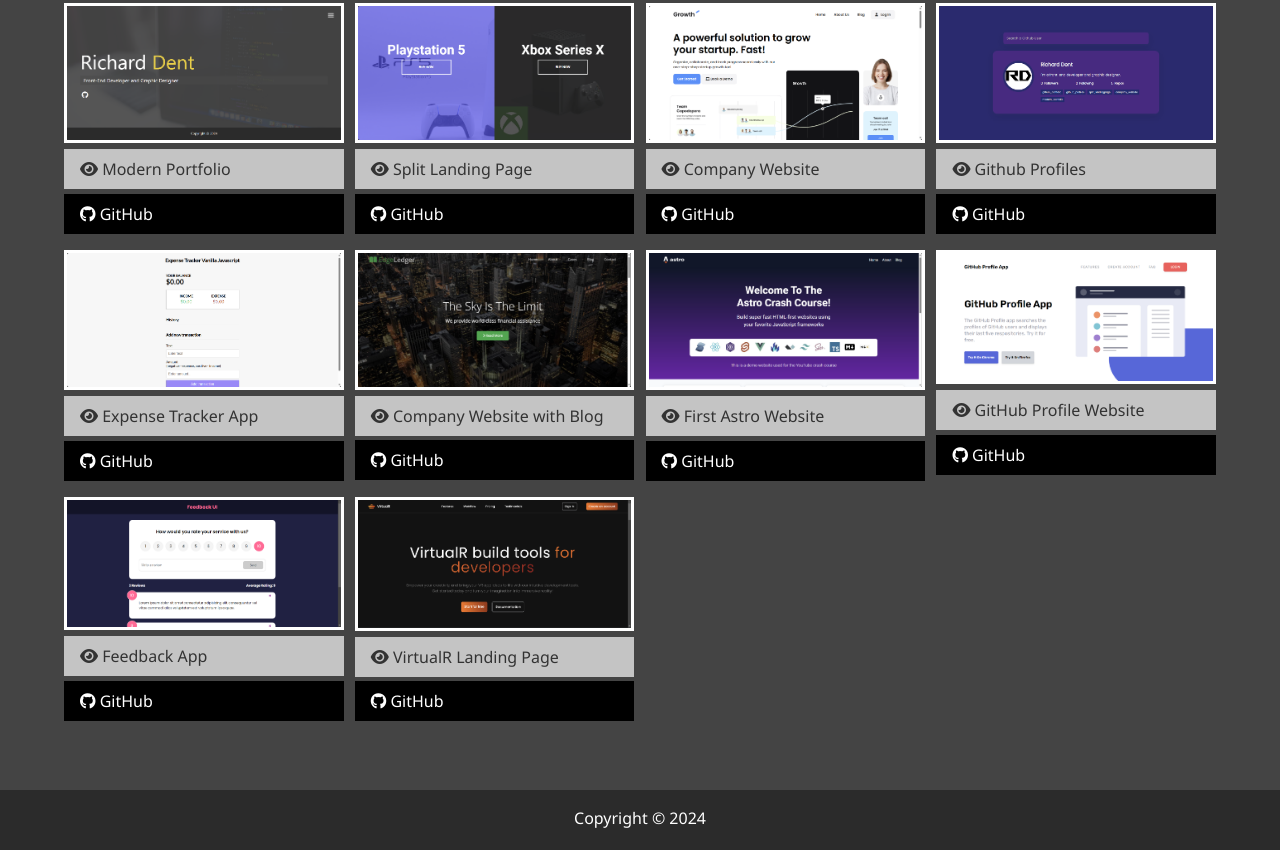
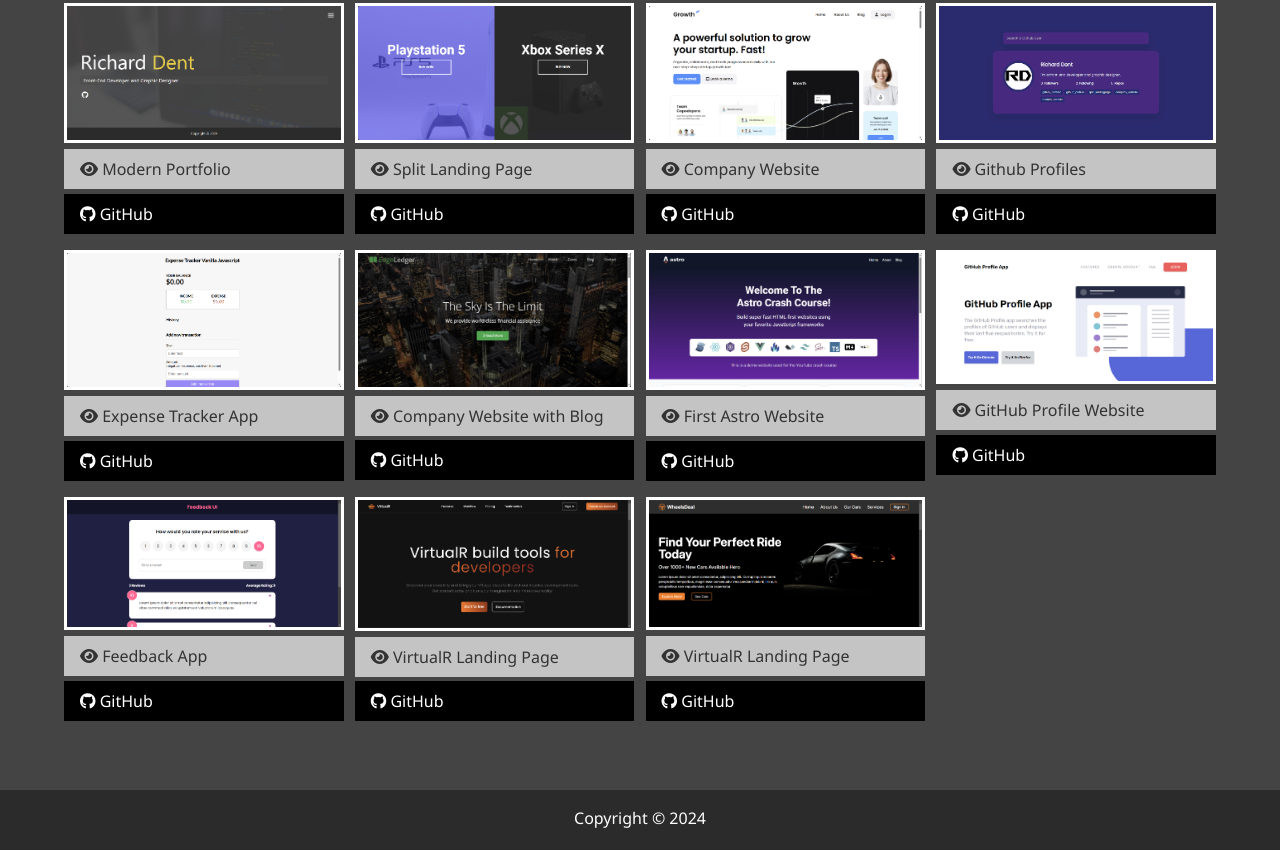
Before and after one commit to Richard-Dent/github_portfolio, a website: page dist/work.html in a window 1280 px wide. Shown: the part 279-1129 px from the top of the page. Drawn offline with Linux system fonts and the light colour scheme.

Commit message:
Added WheelsDeal website

```diff
--- a/dist/work.html
+++ b/dist/work.html
@@ -182,6 +182,19 @@
                 </a>
             </div>
 
+            <!-- WHEELSDEAL WEBSITE -->
+            <div class="item">
+                <a href="https://main--wheelsdeal-website.netlify.app/" target="_blank" rel="noopener noreferrer">
+                    <img src="img/projects/WHEELSDEAL_SCREENSHOT.png" alt="Project">
+                </a>
+                <a href="https://main--wheelsdeal-website.netlify.app/" target="_blank" rel="noopener noreferrer" class="btn-light">
+                    <i class="fas fa-eye"></i> VirtualR Landing Page
+                </a>
+                <a href="https://github.com/Richard-Dent/wheelsdeals-website" target="_blank" rel="noopener noreferrer" class="btn-dark">
+                    <i class="fab fa-github"></i> GitHub
+                </a>
+            </div>
+
         </div>
     </main>
 
```
Also changed, not shown: dist/img/projects/WHEELSDEAL_SCREENSHOT.png (added).
